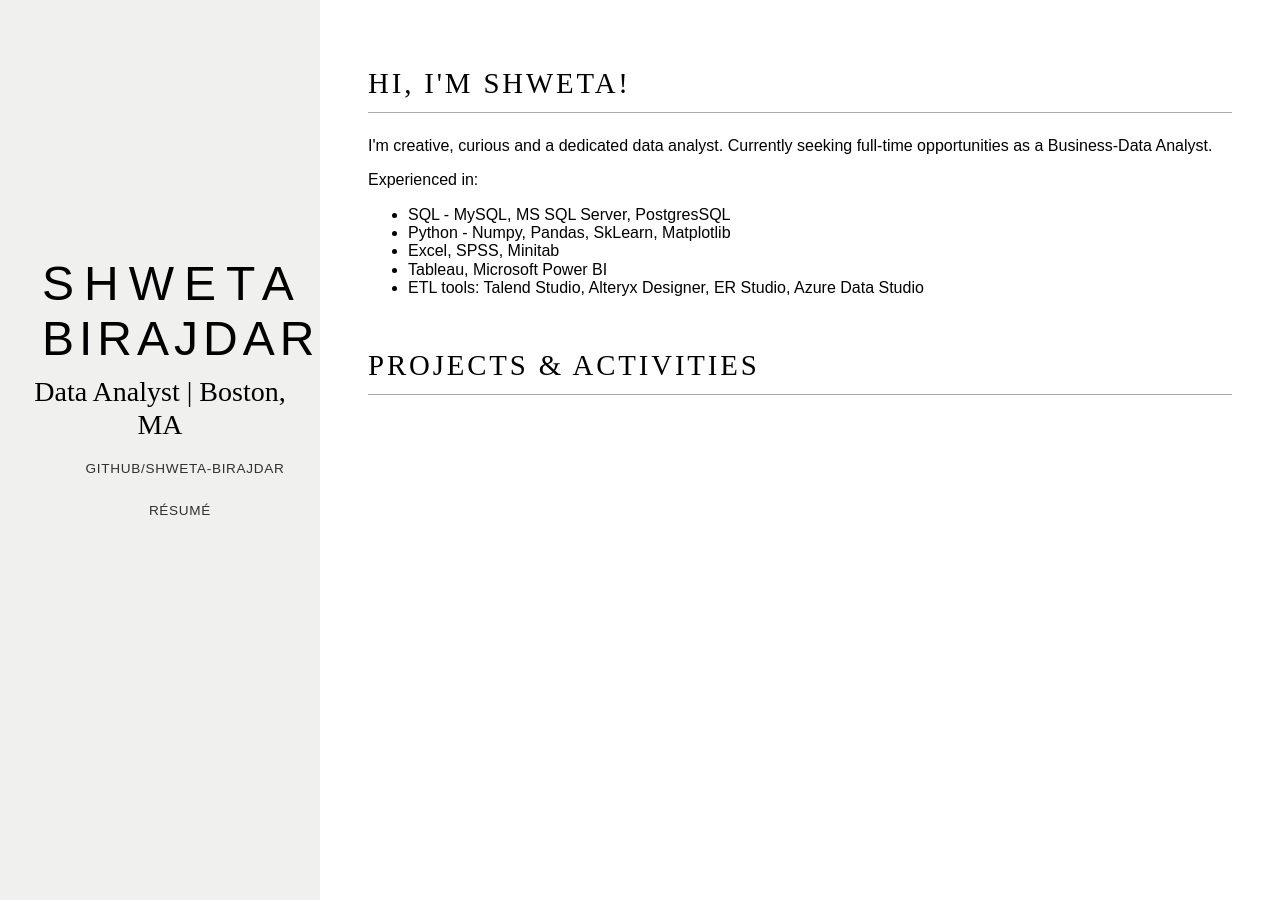
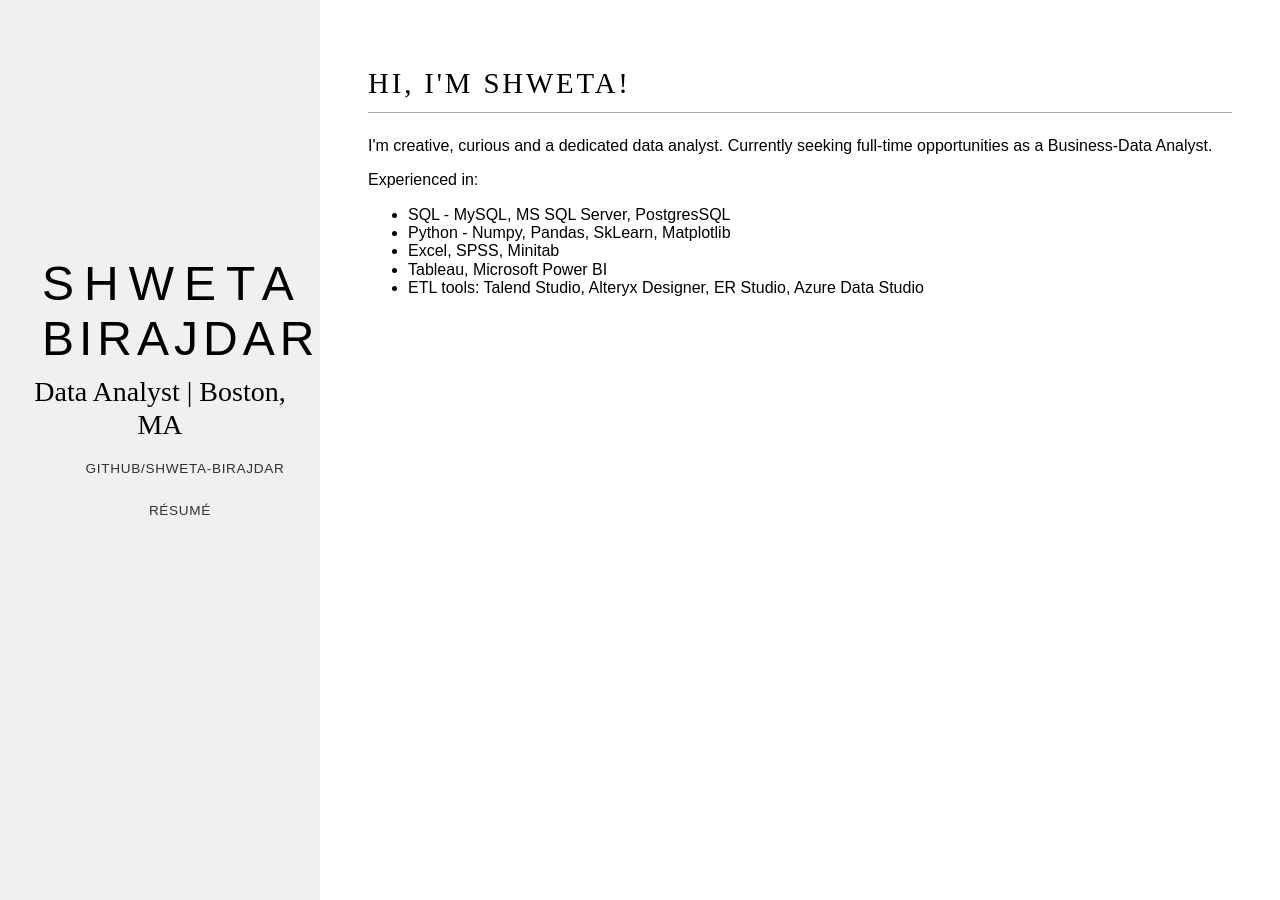
Before and after one commit to shweta-birajdar/shweta-birajdar.github.io, a Jekyll site: the page built from index.html, in a window 1280 px wide. Built offline with Jekyll 4.4.1, drawn with Linux system fonts in a browser that asks for light colours; nearby versions of some CDN libraries; some web fonts are replaced.

Commit message:
Update index.html

```diff
--- a/index.html
+++ b/index.html
@@ -21,48 +21,3 @@ published: true
 	    </div>
 	  </div>
 	</div>
-
-
-
-<div class="content-section">
-  <h2 class="content-subhead">Projects &amp; Activities</h2>
-  <div class="project-list">
-    <div class="pure-g">
-
-      {% for p in site.data.projects %}
-
-        <div class="pure-u-1 pure-u-lg-1-2">
-          <div class="project-item">
-            <h3>{{ p.name }} {% if p.organization %}| {{ p.organization }}{% endif %}</h3>
-
-            <div class="img-container">
-              <a href="{{ p.link }}" target="_blank" title="{{ p.name }}"><img class="pure-img project-img" src="/img/projects/{{ p.image }}" /></a>
-            </div>
-
-            <p>
-              {% if p.github_repo %}
-                <a class="repo-link" href="https://github.com/{{ p.github_repo }}">
-                  <svg height="15" aria-label="GitHub repo for Federalist" class="octicon octicon-octoface" viewBox="0 0 16 16" version="1.1" width="15" role="img"><path fill-rule="evenodd" d="M14.7 5.34c.13-.32.55-1.59-.13-3.31 0 0-1.05-.33-3.44 1.3-1-.28-2.07-.32-3.13-.32s-2.13.04-3.13.32c-2.39-1.64-3.44-1.3-3.44-1.3-.68 1.72-.26 2.99-.13 3.31C.49 6.21 0 7.33 0 8.69 0 13.84 3.33 15 7.98 15S16 13.84 16 8.69c0-1.36-.49-2.48-1.3-3.35zM8 14.02c-3.3 0-5.98-.15-5.98-3.35 0-.76.38-1.48 1.02-2.07 1.07-.98 2.9-.46 4.96-.46 2.07 0 3.88-.52 4.96.46.65.59 1.02 1.3 1.02 2.07 0 3.19-2.68 3.35-5.98 3.35zM5.49 9.01c-.66 0-1.2.8-1.2 1.78s.54 1.79 1.2 1.79c.66 0 1.2-.8 1.2-1.79s-.54-1.78-1.2-1.78zm5.02 0c-.66 0-1.2.79-1.2 1.78s.54 1.79 1.2 1.79c.66 0 1.2-.8 1.2-1.79s-.53-1.78-1.2-1.78z"></path></svg>
-                </a>
-              {% endif %}
-              {{ p.about }}
-            </p>
-
-          </div>
-        </div>
-
-      {% endfor %}
-
-    </div>
-  </div>
-</div>
-
-
-{% comment %}
-<div class="content-section">
-  <h2 class="content-subhead">Posts</h2>
-  {% for item in site.categories.articles limit:40 offset:0 %}
-      <p>{{ item.date | date: "%B %d, %Y" }} | <a href="{{item.url}}" title="{{item.title}}">{{item.title}}</a></p>
-  {% endfor %}
-</div>
-{% endcomment %}
```
